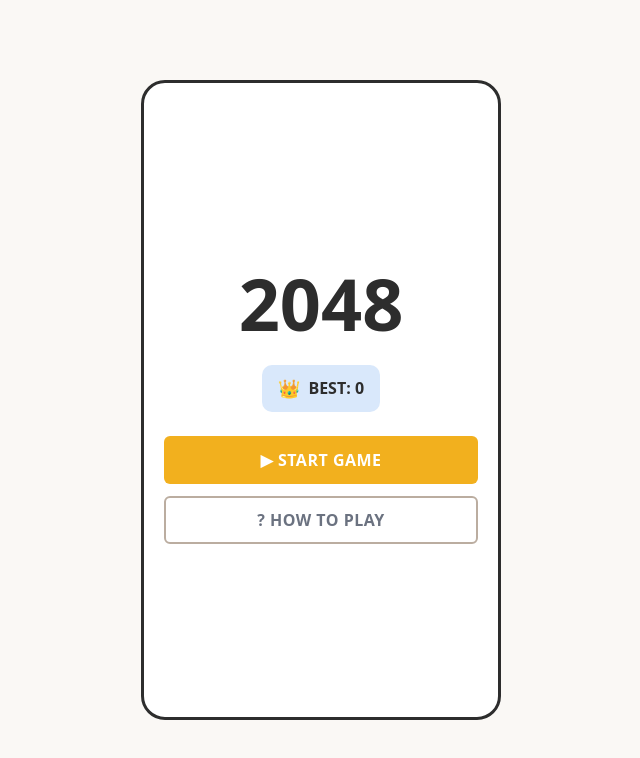
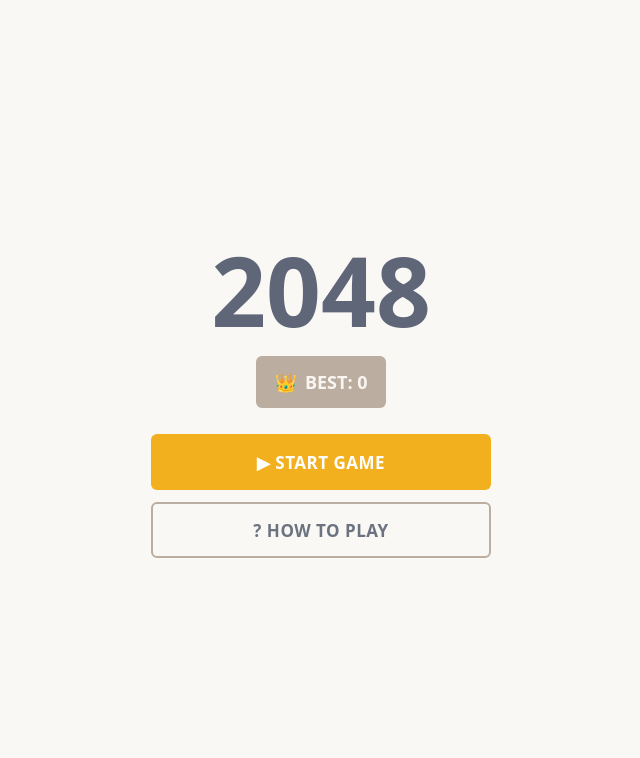
Before and after one commit to Arnoosst/hra-2048-wa, a React (Vite) app: page / in a window 1280 px wide. Shown: the top 758 px of the page, without its empty margins (319-959 px from the left). Built offline with nearby package versions, Linux system fonts and the light colour scheme.

Commit message:
all ui united

```diff
--- a/src/components/Header.css
+++ b/src/components/Header.css
@@ -9,6 +9,7 @@
     order: -1;
     font-size: 56px;
     font-weight: 800;
+    color: #5f6678;
 }
 
 .header__scores {
--- a/src/components/HowToPlay.css
+++ b/src/components/HowToPlay.css
@@ -10,52 +10,70 @@
 
 .howto__phone {
     width: 100%;
-    max-width: 360px;
-    min-height: 640px;
-    background: var(--color-surface);
-    border: 3px solid #2d2d2d;
-    border-radius: 24px;
-    padding: 20px;
+    max-width: 420px;
+    background: transparent;
+    border: none;
+    border-radius: 0;
+    min-height: unset;
+    padding: 0;
     display: flex;
     flex-direction: column;
-    gap: 16px;
+    gap: 18px;
 }
 
 .howto__header {
     display: flex;
     justify-content: flex-start;
+    align-items: center;
 }
 
 .howto__title {
-    font-size: 36px;
-    text-align: center;
-    color: #2d2d2d;
+    margin: 0;
+    font-size: clamp(42px, 10vw, 56px);
+    font-weight: 800;
+    line-height: 1.1;
+    color: #5f6678;
 }
 
 .howto__content {
     display: flex;
     flex-direction: column;
-    gap: 12px;
-    font-size: 14px;
+    gap: 14px;
+    font-size: 15px;
+    color: var(--color-text-secondary);
+    background: var(--color-surface);
+    border-radius: var(--board-radius);
+    padding: 20px;
+    box-shadow: 0 8px 24px rgba(0, 0, 0, 0.08);
+}
+
+.howto__content p {
+    margin: 0;
+    line-height: 1.55;
 }
 
 .howto__example {
     display: flex;
     align-items: center;
     justify-content: center;
-    gap: 8px;
-    margin-top: 12px;
+    gap: 10px;
+    margin-top: 8px;
+    padding: 14px;
+    background: var(--board-bg);
+    border-radius: var(--board-radius);
 }
 
 .howto__tile {
-    width: 50px;
-    height: 50px;
+    width: 58px;
+    height: 58px;
     background: var(--color-tile-2);
+    color: #776e65;
     display: flex;
     align-items: center;
     justify-content: center;
     font-weight: 800;
-    border-radius: 6px;
+    font-size: 28px;
+    border-radius: var(--tile-radius);
 }
 
 .howto__tile--result {
@@ -64,6 +82,7 @@
 
 .howto__plus,
 .howto__equals {
-    font-size: 18px;
-    font-weight: 700;
+    font-size: 22px;
+    font-weight: 800;
+    color: #f9f6f2;
 }
--- a/src/components/MainMenu.css
+++ b/src/components/MainMenu.css
@@ -10,50 +10,68 @@
 
 .main-menu__phone {
     width: 100%;
-    max-width: 360px;
-    min-height: 640px;
-    background: var(--color-surface);
-    border: 3px solid #2d2d2d;
-    border-radius: 24px;
-    padding: 28px 20px 24px;
+    max-width: 420px;
     display: flex;
     flex-direction: column;
     align-items: center;
     justify-content: center;
     gap: 18px;
+    padding: 24px 0;
+    background: transparent;
+    border: none;
+    border-radius: 0;
+    min-height: unset;
 }
 
 .main-menu__title {
-    font-size: clamp(56px, 14vw, 72px);
+    margin: 0;
+    font-size: clamp(64px, 18vw, 96px);
     font-weight: 800;
-    color: #2d2d2d;
+    line-height: 1;
+    color: #5f6678;
 }
 
 .main-menu__best {
     display: inline-flex;
     align-items: center;
+    justify-content: center;
     gap: 8px;
-    background: #d9e8fb;
-    color: #2d2d2d;
-    padding: 10px 16px;
-    border-radius: 10px;
-    font-weight: 700;
+    min-height: 52px;
+    padding: 10px 18px;
+    background: var(--board-bg);
+    color: #f9f6f2;
+    border-radius: var(--board-radius);
+    font-weight: 800;
+    font-size: 18px;
 }
 
 .main-menu__best-icon {
     font-size: 18px;
+    line-height: 1;
 }
 
 .main-menu__actions {
     width: 100%;
+    max-width: 320px;
     display: flex;
     flex-direction: column;
     gap: 12px;
-    margin-top: 6px;
+    margin-top: 8px;
 }
 
 .main-menu__button {
     width: 100%;
-    min-height: 48px;
+    min-height: 52px;
     font-size: 16px;
 }
+
+@media (min-width: 480px) {
+    .main-menu__actions {
+        max-width: 340px;
+    }
+
+    .main-menu__button {
+        min-height: 56px;
+        font-size: 17px;
+    }
+}
--- a/src/components/PauseModal.css
+++ b/src/components/PauseModal.css
@@ -1,7 +1,7 @@
 .pause-overlay {
     position: fixed;
     inset: 0;
-    background: rgba(0, 0, 0, 0.45);
+    background: rgba(70, 66, 60, 0.45);
     display: flex;
     align-items: center;
     justify-content: center;
@@ -11,49 +11,62 @@
 
 .pause-modal {
     width: 100%;
-    max-width: 320px;
+    max-width: 360px;
     background: var(--color-surface);
-    border-radius: 18px;
-    padding: 18px;
-    box-shadow: 0 18px 50px rgba(0, 0, 0, 0.2);
+    border-radius: var(--board-radius);
+    padding: 22px;
+    box-shadow: 0 18px 50px rgba(0, 0, 0, 0.18);
     display: flex;
     flex-direction: column;
-    gap: 16px;
+    gap: 18px;
 }
 
 .pause-modal__header {
     display: flex;
     align-items: center;
     justify-content: space-between;
+    gap: 12px;
 }
 
 .pause-modal__title {
-    font-size: 32px;
-    color: #2d2d2d;
+    margin: 0;
+    font-size: 42px;
+    font-weight: 800;
+    line-height: 1;
+    color: #5f6678;
 }
 
 .pause-modal__close {
     border: none;
     background: transparent;
-    font-size: 22px;
+    font-size: 34px;
     line-height: 1;
-    color: #2d2d2d;
+    color: var(--color-text-secondary);
     cursor: pointer;
+    padding: 0;
+    transition: transform var(--transition-fast), opacity var(--transition-fast);
+}
+
+.pause-modal__close:hover {
+    transform: scale(1.08);
+    opacity: 0.8;
 }
 
 .pause-modal__actions {
     display: flex;
     flex-direction: column;
-    gap: 10px;
+    gap: 12px;
 }
 
 .pause-modal__button {
     width: 100%;
-    min-height: 48px;
+    min-height: 52px;
+    font-size: 16px;
 }
 
 .pause-modal__text {
+    margin: 0;
     text-align: center;
-    font-size: 14px;
+    font-size: 15px;
     color: var(--color-text-secondary);
 }
```
